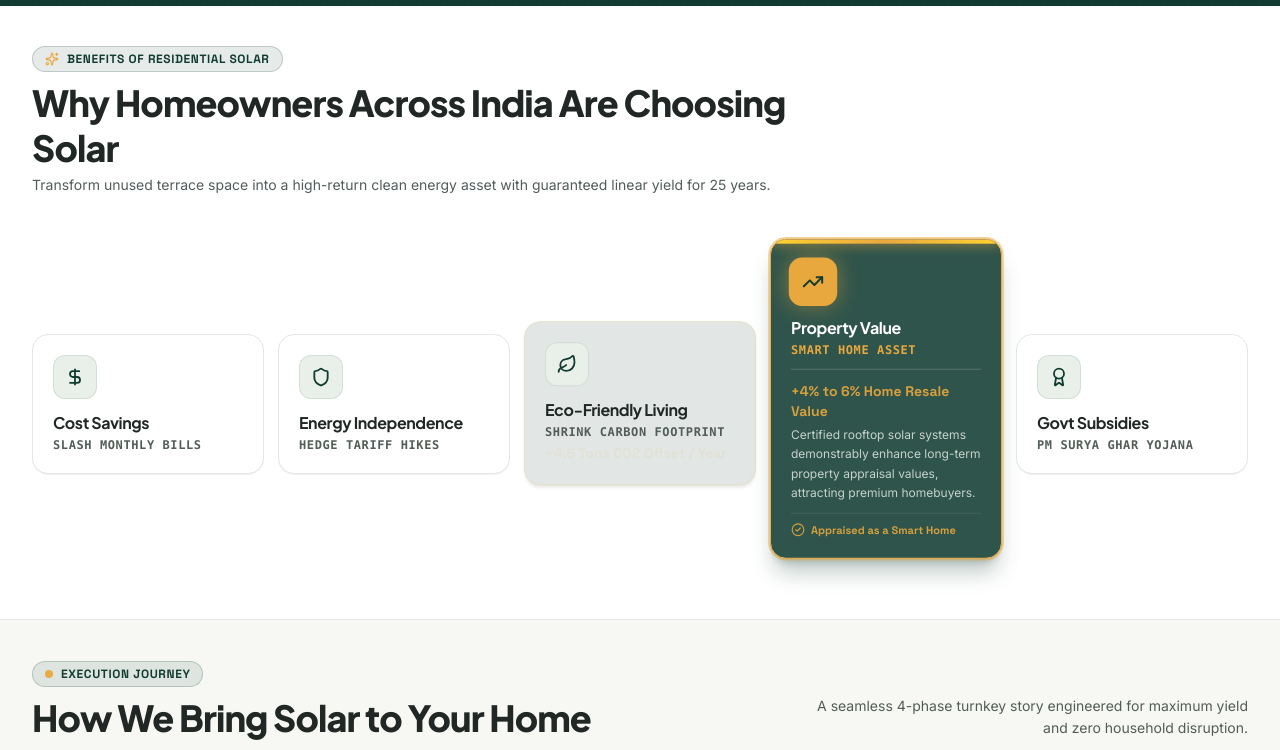
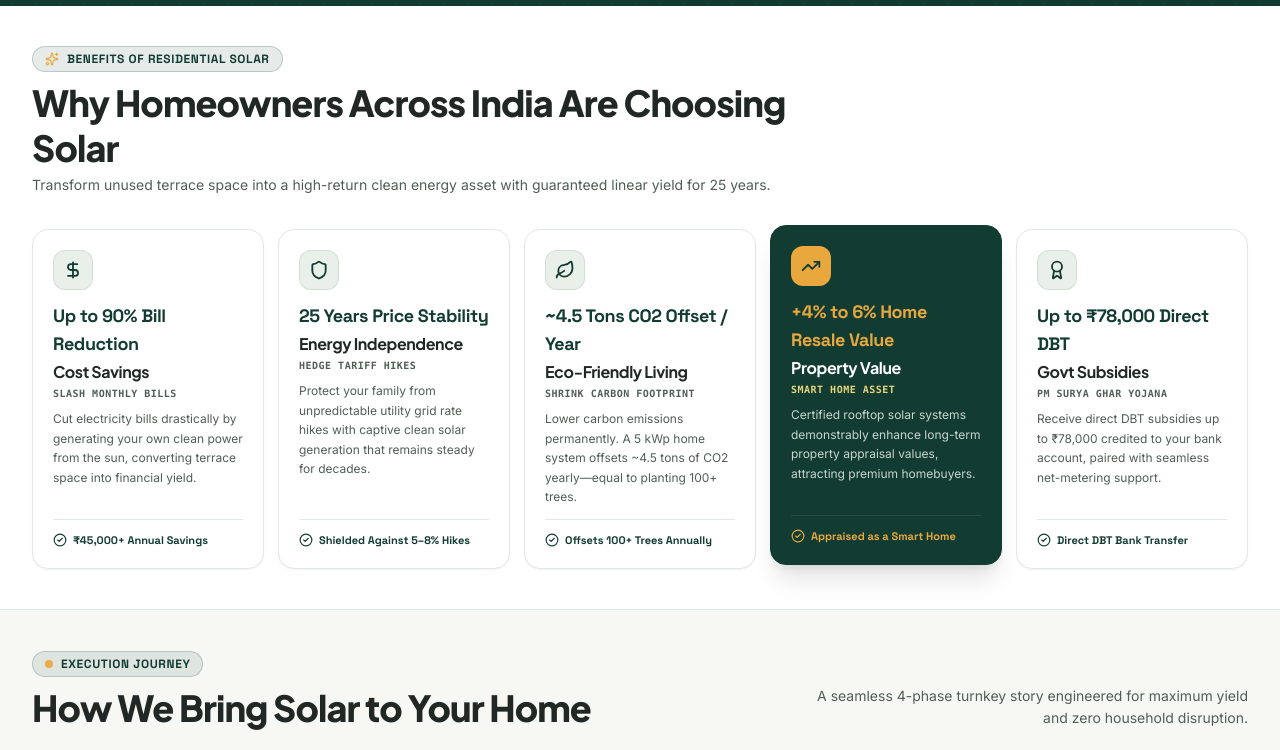
Before and after one commit to abhaybathri/proton-power-infra, a React (Vite) app: page /residential-solar in a window 1280 px wide. Shown: the part 641-1391 px from the top of the page. Built offline with nearby package versions, Linux system fonts and the light colour scheme.

Commit message:
feat(residential): lock benefit cards to exact identical size, remove top colored strip, tone down glow, and switch only theme on hover

```diff
--- a/src/pages/ResidentialSolar.jsx
+++ b/src/pages/ResidentialSolar.jsx
@@ -62,42 +62,48 @@ function BenefitCard({
       }}
       onMouseLeave={onHoverEnd}
       onClick={() => onActivate(idx)}
-      className={`group relative rounded-2xl p-4 sm:p-5 border transition-all duration-500 cursor-pointer select-none overflow-hidden ${
+      className={`group relative rounded-2xl p-4 sm:p-5 border transition-all duration-300 cursor-pointer select-none overflow-hidden flex flex-col justify-between h-full ${
         isActive
-          ? "bg-[#123C32] text-white border-[#E8A83E] ring-2 ring-[#E8A83E]/60 shadow-xl shadow-[#123C32]/30 -translate-y-1.5 z-10"
-          : "bg-white text-[#252A27] border-[#E2E8E2] hover:border-[#E8A83E]/50 shadow-2xs hover:shadow-md"
+          ? "bg-[#123C32] text-white border-[#123C32] shadow-xl shadow-black/10 -translate-y-1"
+          : "bg-white text-[#252A27] border-[#E2E8E2] hover:border-[#123C32]/25 shadow-xs hover:shadow-md"
       }`}
     >
-      {/* Interactive Cursor Spotlight Glow Effect */}
+      {/* Subtle, refined cursor spotlight glow (no loud or clashing glow) */}
       <div
         className="pointer-events-none absolute -inset-px rounded-2xl opacity-0 group-hover:opacity-100 transition-opacity duration-300 z-0"
         style={{
-          background: `radial-gradient(220px circle at ${mousePos.x}px ${mousePos.y}px, rgba(232, 168, 62, 0.28), rgba(254, 243, 199, 0.10) 50%, transparent 75%)`,
+          background: isActive
+            ? `radial-gradient(180px circle at ${mousePos.x}px ${mousePos.y}px, rgba(255, 255, 255, 0.08), transparent 70%)`
+            : `radial-gradient(180px circle at ${mousePos.x}px ${mousePos.y}px, rgba(232, 168, 62, 0.12), transparent 70%)`,
         }}
       />
 
-      {/* Top Solar Accent Bar on Active Card */}
-      {isActive && (
-        <div className="absolute top-0 left-0 right-0 h-1 bg-gradient-to-r from-amber-300 via-[#E8A83E] to-amber-300 shadow-[0_0_12px_#E8A83E] z-10" />
-      )}
-
-      {/* Content wrapper keeping elements above spotlight */}
+      {/* Top Content: Icon, Stat, Title, Subtitle, Description (Identical size at all times) */}
       <div className="relative z-10 flex flex-col items-start w-full">
         {/* Icon */}
         <div
-          className={`w-11 h-11 rounded-xl flex items-center justify-center shrink-0 transition-all duration-300 ${
+          className={`w-10 h-10 rounded-xl flex items-center justify-center shrink-0 transition-colors duration-300 ${
             isActive
-              ? "bg-[#E8A83E] text-[#123C32] scale-110 shadow-[0_0_20px_rgba(232,168,62,0.45)]"
-              : "bg-[#E9F0E9] border border-[#123C32]/10 text-[#123C32] group-hover:bg-amber-100 group-hover:text-amber-950 group-hover:border-amber-300"
+              ? "bg-[#E8A83E] text-[#123C32]"
+              : "bg-[#E9F0E9] border border-[#123C32]/10 text-[#123C32]"
           }`}
         >
           <Icon className="w-5 h-5 stroke-[2.2]" />
         </div>
 
+        {/* Stat Badge */}
+        <div
+          className={`text-base sm:text-lg font-black font-tech tracking-tight mt-3 transition-colors duration-300 ${
+            isActive ? "text-[#E8A83E]" : "text-[#123C32]"
+          }`}
+        >
+          {benefit.stat}
+        </div>
+
         {/* Main Heading */}
         <h3
-          className={`text-base font-bold font-heading mt-3 tracking-tight transition-colors ${
-            isActive ? "text-white" : "text-[#202724] group-hover:text-[#123C32]"
+          className={`text-sm sm:text-base font-bold font-heading mt-0.5 tracking-tight transition-colors duration-300 ${
+            isActive ? "text-white" : "text-[#202724]"
           }`}
         >
           {benefit.title}
@@ -105,36 +111,42 @@ function BenefitCard({
 
         {/* Subheading */}
         <div
-          className={`text-xs font-mono font-bold uppercase tracking-wider mt-0.5 transition-colors ${
-            isActive ? "text-[#E8A83E]" : "text-[#525D57] group-hover:text-[#E8A83E]"
+          className={`text-[10px] font-mono font-bold uppercase tracking-wider mt-0.5 transition-colors duration-300 ${
+            isActive ? "text-amber-200/90" : "text-[#525D57]"
           }`}
         >
           {benefit.subtitle}
         </div>
+
+        {/* Description: Always visible, same size across all cards */}
+        <p
+          className={`text-xs leading-relaxed mt-2 transition-colors duration-300 ${
+            isActive ? "text-[#E9F0E9]/85" : "text-[#525D57]"
+          }`}
+        >
+          {benefit.desc}
+        </p>
       </div>
 
-      {/* Smoothly Expanded Details on Active / Hover */}
+      {/* Bottom Section: Key Milestone Highlight */}
       <div
-        className={`relative z-10 overflow-hidden transition-all duration-500 ease-out ${
-          isActive
-            ? "max-h-60 opacity-100 mt-3 pt-3 border-t border-white/15"
-            : "max-h-0 opacity-0 mt-0 pt-0 border-t-0"
+        className={`relative z-10 pt-3 mt-3 border-t transition-colors duration-300 w-full ${
+          isActive ? "border-white/10" : "border-[#E2E8E2]"
         }`}
       >
-        {/* Stat Badge */}
-        <div className="text-sm font-black font-tech text-[#E8A83E] mb-1">
-          {benefit.stat}
-        </div>
-
-        {/* Description */}
-        <p className="text-xs text-[#E9F0E9]/90 leading-relaxed mb-2.5">
-          {benefit.desc}
-        </p>
-
-        {/* Milestone Highlight */}
-        <div className="pt-2 border-t border-white/10 flex items-center gap-1.5 text-[11px] font-tech font-bold text-[#E8A83E] truncate">
-          <CheckCircle2 className="w-3.5 h-3.5 text-[#E8A83E] shrink-0" />
-          <span className="truncate">{benefit.highlight}</span>
+        <div className="flex items-center gap-1.5 text-[11px] font-tech font-bold truncate">
+          <CheckCircle2
+            className={`w-3.5 h-3.5 shrink-0 transition-colors duration-300 ${
+              isActive ? "text-[#E8A83E]" : "text-[#123C32]"
+            }`}
+          />
+          <span
+            className={`truncate transition-colors duration-300 ${
+              isActive ? "text-[#E8A83E]" : "text-[#123C32]"
+            }`}
+          >
+            {benefit.highlight}
+          </span>
         </div>
       </div>
     </div>
@@ -459,11 +471,10 @@ export default function ResidentialSolar() {
             </ScrollReveal>
           </div>
 
-          {/* 5 Compact Cards in the Same Line: Vertically centered when one expands, with fixed container height to prevent layout shift */}
-          <div className="min-h-[350px] lg:h-[350px] flex items-center">
-            <div className="w-full grid grid-cols-1 sm:grid-cols-2 lg:grid-cols-5 gap-3 sm:gap-3.5 items-center">
+          {/* 5 Cards in Same Line: Exact Same Size at all times, only color/theme switches on hover/auto-cycle (Zero shrinking/enlarging) */}
+          <div className="grid grid-cols-1 sm:grid-cols-2 lg:grid-cols-5 gap-3 sm:gap-3.5 items-stretch">
             {benefits.map((b, idx) => (
-                <ScrollReveal key={b.id} delay={idx * 50} className="w-full">
+              <ScrollReveal key={b.id} delay={idx * 50} className="h-full">
                 <BenefitCard
                   benefit={b}
                   idx={idx}
@@ -474,7 +485,6 @@ export default function ResidentialSolar() {
                 />
               </ScrollReveal>
             ))}
-            </div>
           </div>
         </div>
       </section>
```
Lines whose indentation alone changed are shown as unchanged.
